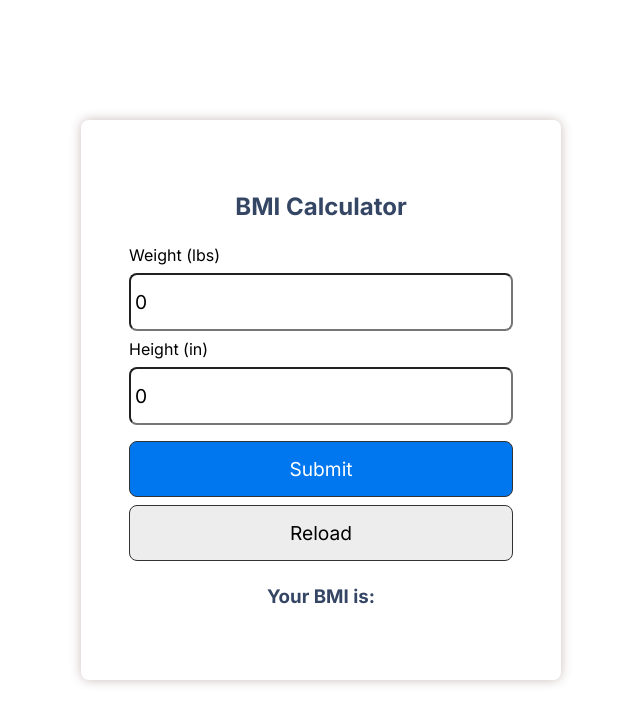
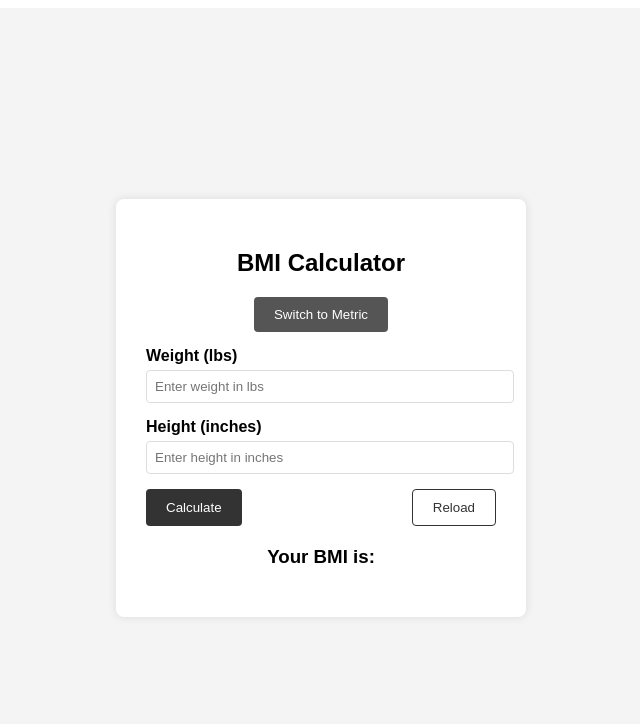
Before and after one commit to iiitl/bmi_calculator, a React (Create React App) app: page / in a window 1280 px wide. Shown: the top 724 px of the page, without its empty margins (319-959 px from the left). Built offline with nearby package versions, Linux system fonts and the light colour scheme.

Commit message:
Added the feature of calculating bmi after taking the inputs in metric system

```diff
--- a/src/App.js
+++ b/src/App.js
@@ -1,67 +1,125 @@
 import './App.css';
-import './index.css'
-import React, {useState} from 'react'
+import React, { useState } from 'react';
 
 function App() {
-  // state
-  const [weight, setWeight] = useState(0)
-  const [height, setHeight] = useState(0)
-  const [bmi, setBmi] = useState('')
-  const [message, setMessage] = useState('')
 
-  let calcBmi = (event) => {
-    event.preventDefault()
-    console.log(event);
+  const [weight, setWeight] = useState('');
+  const [height, setHeight] = useState('');
+  const [systemMode, setSystemMode] = useState('imperial');
+  const [bmi, setBmi] = useState('');
+  const [message, setMessage] = useState('');
 
-    if (weight === 0 || height === 0) {
-      alert('Please enter a valid weight and height')
+  // Toggle the entire system mode.
+
+  const toggleSystem = () => {
+    if (systemMode === 'imperial') {
+      // Convert from imperial to metric:
+      // lbs to kg and inches to meters.
+      const weightInKg = weight ? (parseFloat(weight) / 2.20462).toFixed(2) : '';
+      const heightInM = height ? (parseFloat(height) / 39.3701).toFixed(2) : '';
+      setWeight(weightInKg);
+      setHeight(heightInM);
+      setSystemMode('metric');
     } else {
-      let bmi = (weight / (height * height) * 703)
-      setBmi(bmi.toFixed(1))
+      // Convert from metric to imperial:
+      // kg to lbs and meters to inches.
+      const weightInLbs = weight ? (parseFloat(weight) * 2.20462).toFixed(2) : '';
+      const heightInIn = height ? (parseFloat(height) * 39.3701).toFixed(2) : '';
+      setWeight(weightInLbs);
+      setHeight(heightInIn);
+      setSystemMode('imperial');
+    }
+  };
+
+  const calcBmi = (event) => {
+    event.preventDefault();
+
+    if (!weight || !height) {
+      alert('Please enter a valid weight and height');
+      return;
+    }
+
+    let weightInLbs;
+    let heightInInches;
+
+    if (systemMode === 'imperial') {
+      weightInLbs = parseFloat(weight);
+      heightInInches = parseFloat(height);
+    } else {
+
+      weightInLbs = parseFloat(weight) * 2.20462;
+      heightInInches = parseFloat(height) * 39.3701;
+    }
 
 
-        if (bmi < 18.5) {
-          setMessage('You are underweight')
-        }  else if (bmi >= 18.5 && bmi < 25) {
-          setMessage('You have healthy weight')
-        } else if (bmi>=25 && bmi <30) {
-          setMessage('You are overweight')
-        }else{
-          setMessage('You are obese')
-        }
+    const bmiValue = (weightInLbs / (heightInInches * heightInInches)) * 703;
+    setBmi(bmiValue.toFixed(1));
 
+    if (bmiValue < 18.5) {
+      setMessage('You are underweight');
+    } else if (bmiValue < 25) {
+      setMessage('You have a healthy weight');
+    } else if (bmiValue < 30) {
+      setMessage('You are overweight');
+    } else {
+      setMessage('You are obese');
     }
-  }
+  };
 
-  let reload = () => {
-    window.location.reload()
-  }
-
+  const reload = () => {
+    window.location.reload();
+  };
 
   return (
     <div className="app">
-    <div className='container'>
-      <h2 className='center'>BMI Calculator</h2>
+      <div className="container">
+        <h2 className="center">BMI Calculator</h2>
+        {/* Toggle button to convert entire system */}
+        <button className="toggle-btn" onClick={toggleSystem} type="button">
+          Switch to {systemMode === 'imperial' ? 'Metric' : 'Imperial'}
+        </button>
         <form onSubmit={calcBmi}>
-          <div>
-            <label>Weight (lbs)</label>
-            <input type="text" placeholder='Enter Weight in lbs' value={weight} onChange={(e) => setWeight(e.target.value)} />
+          <div className="input-field">
+            <label>
+              Weight ({systemMode === 'imperial' ? 'lbs' : 'kg'})
+            </label>
+            <input
+              type="number"
+              placeholder={`Enter weight in ${
+                systemMode === 'imperial' ? 'lbs' : 'kg'
+              }`}
+              value={weight}
+              onChange={(e) => setWeight(e.target.value)}
+            />
           </div>
-          <div>
-            <label>Height (in)</label>
-            <input type="text" placeholder='Enter height in inches' value={height} onChange={(event) => setHeight(event.target.value)} />
+          <div className="input-field">
+            <label>
+              Height ({systemMode === 'imperial' ? 'inches' : 'meters'})
+            </label>
+            <input
+              type="number"
+              placeholder={`Enter height in ${
+                systemMode === 'imperial' ? 'inches' : 'meters'
+              }`}
+              value={height}
+              onChange={(e) => setHeight(e.target.value)}
+            />
           </div>
-          <div>
-            <button className='btn' type='submit'>Submit</button>
-            <button className='btn btn-outline' onClick={reload} type='submit'>Reload</button>
+          <div className="button-group">
+            <button className="btn" type="submit">
+              Calculate
+            </button>
+            <button className="btn btn-outline" onClick={reload} type="button">
+              Reload
+            </button>
           </div>
         </form>
-        <div className='center'>
+        <div className="result center">
           <h3>Your BMI is: {bmi}</h3>
           <p>{message}</p>
         </div>
+      </div>
     </div>
-  </div>
   );
 }
 
--- a/src/index.css
+++ b/src/index.css
@@ -1,75 +1,74 @@
-@import url('https://fonts.googleapis.com/css2?family=Inter:wght@100;200;300;400;500;600;700;800;900&family=Poppins:ital,wght@0,100;0,200;0,300;0,400;0,500;0,600;0,700;0,800;0,900;1,100;1,200;1,300;1,400;1,500;1,600;1,700;1,800;1,900&display=swap');
 
 
-* {
-  box-sizing: border-box;
-  margin: 0;
-  padding: 0;
-  font-family: 'Inter', sans-if;
-}
-
 .app {
+  font-family: Arial, sans-serif;
+  background: #f4f4f4;
+  min-height: 100vh;
   display: flex;
-
   justify-content: center;
   align-items: center;
-  width: 100vw;
-  min-height: 100vh;
 }
 
 .container {
-  box-shadow: 0px 0px 12px #ccbdbd;
+  background: #fff;
+  padding: 30px;
   border-radius: 8px;
-  padding: 3rem;
-  max-width: 600px;
-}
-
-input {
-  width: 100%;
-  font-size: 1.2rem;
-  padding: 15px 4px;
-  margin: 8px 0;
-  border-radius: 8px;
-}
-
-.btn {
-  display: block;
-  width: 100%;
-  font-size: 1.2rem;
-  margin: 8px 0;
-  padding: 15px 0;
-  background-color: #0077EE;
-  color: #fff;
-  border: 1px solid #333;
-  border-radius: 8px;
-  cursor: pointer;
-}
-/* unvisited link */
-
-
-
-.btn-outline {
-  background-color: #ededed;
-    color: #000000;
+  width: 350px;
+  box-shadow: 0 0 10px rgba(0, 0, 0, 0.1);
 }
 
 .center {
   text-align: center;
-  margin: 24px 0;
-  color: #354665;
-}
-.input_val
-{
-  color: #354665;
-}
-p {
-  margin: 10px 0;
 }
 
-.img-container {
-  text-align: center;
+.toggle-btn {
+  display: block;
+  margin: 0 auto 15px;
+  padding: 10px 20px;
+  border: none;
+  background: #555;
+  color: #fff;
+  cursor: pointer;
+  border-radius: 4px;
 }
 
-.img-container img {
-  height: 200px;
+.input-field {
+  margin-bottom: 15px;
 }
+
+.input-field label {
+  display: block;
+  margin-bottom: 5px;
+  font-weight: bold;
+}
+
+.input-field input {
+  width: 100%;
+  padding: 8px;
+  border: 1px solid #ddd;
+  border-radius: 4px;
+}
+
+.button-group {
+  display: flex;
+  justify-content: space-between;
+}
+
+.btn {
+  padding: 10px 20px;
+  border: none;
+  background: #333;
+  color: #fff;
+  cursor: pointer;
+  border-radius: 4px;
+}
+
+.btn-outline {
+  background: transparent;
+  border: 1px solid #333;
+  color: #333;
+}
+
+.result {
+  margin-top: 20px;
+}
```
